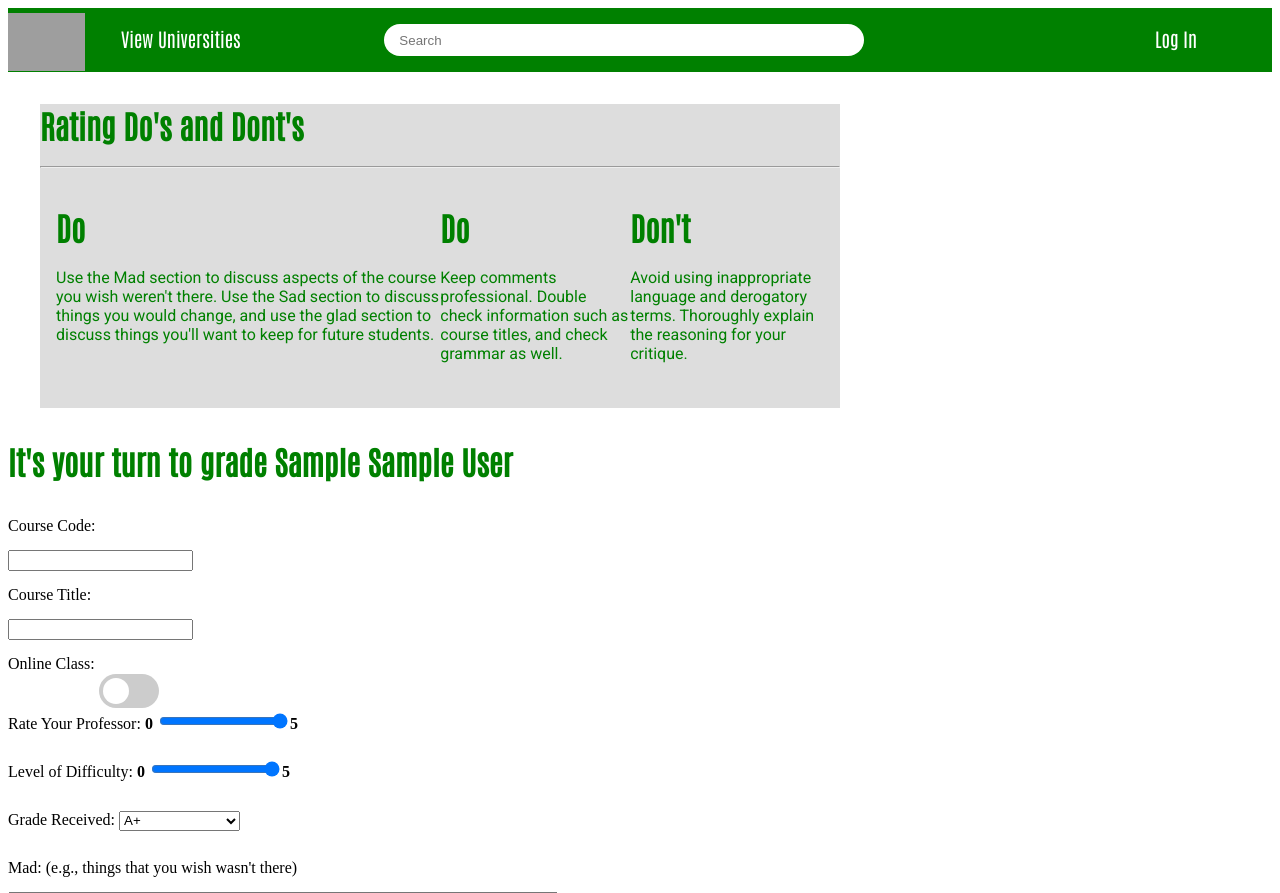
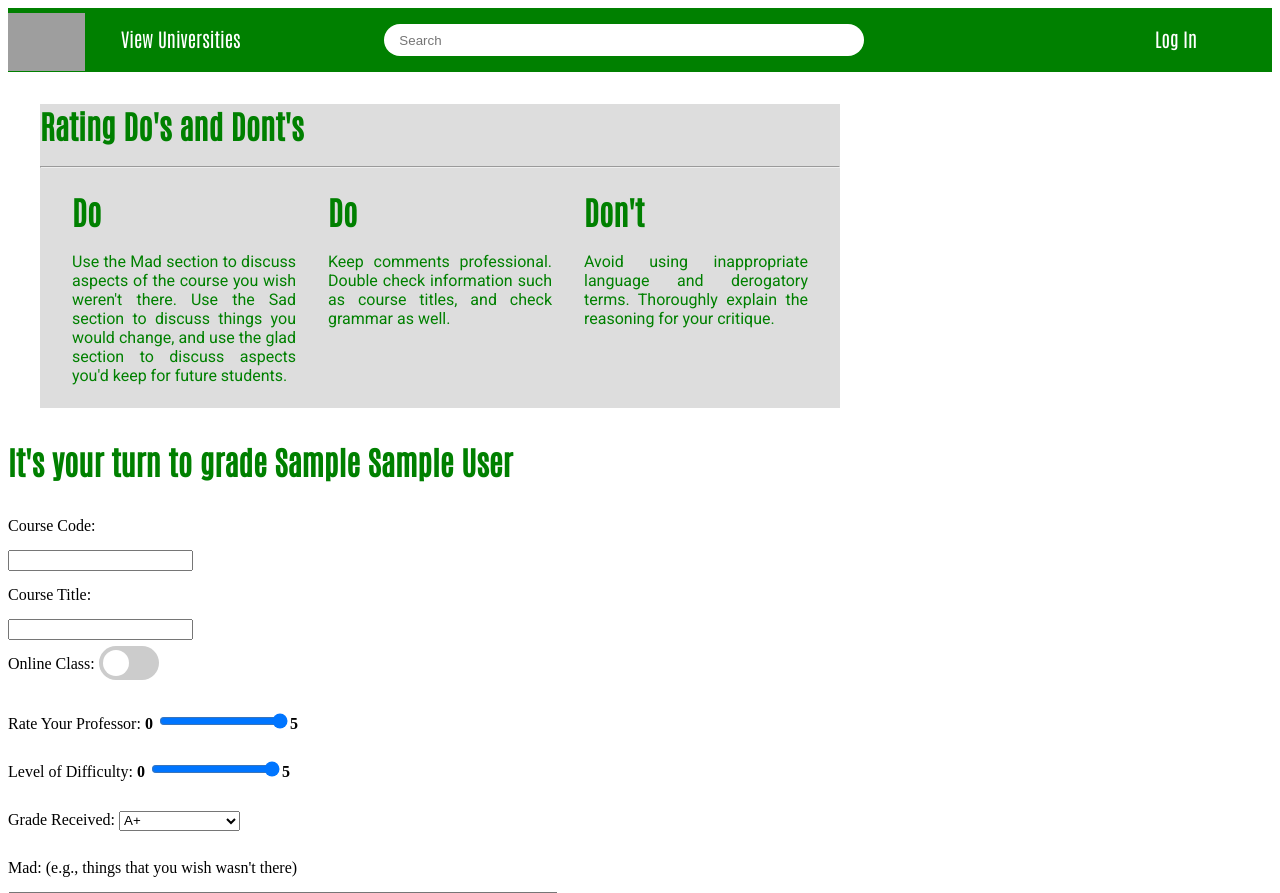
Before and after one commit to ishti-du/RateMyProfessorPlus, a Django app: page /new_review/1 in a window 1280 px wide. Shown: the top 893 px of the page. Run offline with Django 3.2, Linux system fonts and the light colour scheme; tables that the repository leaves empty hold one stand-in row (values such as "Sample post"); grey boxes are pictures that could not be loaded.

Commit message:
merge w main

```diff
--- a/rmp_bd_app/static/rmp_bd/style.css
+++ b/rmp_bd_app/static/rmp_bd/style.css
@@ -114,11 +114,14 @@
       #dododont{
         display: flex;
         justify-content : space-between;
-        margin: 1em;
+        margin-left: 2em;
+        margin-right: 2em;
       }
       #doy{
+        width: 14em;
         color: green;
-        justify-content: center;
+        text-align: justify;
+        text-justify: inter-word;
       }
       form{
         line-height: 3em;
@@ -132,7 +135,7 @@
         display: inline-block;
         width: 60px;
         height: 34px;
-        top: .5em;
+        bottom: 20px
       }
 
       /* Hide default HTML checkbox */
--- a/rmp_bd_app/templates/rmp_bd_app/professor_details.html
+++ b/rmp_bd_app/templates/rmp_bd_app/professor_details.html
@@ -23,7 +23,7 @@
     <a href=""><h1>{{professor.honorific}} {{professor.first_name}} {{professor.last_name}}</h1> </a>
     <a href=> {{ professor.current_university }}</a><br>
     <a href=>Department of {{ professor.department }}</a><br>
-    <a href = "{% url 'rmp_bd_app:new_feedback' professor.id %}" ><button>Rate Professor</button></a>
+    <a href = "{% url 'rmp_bd_app:new_review' professor.id %}" ><button>Rate Professor</button></a>
 </div>
 <div id="scores">
   <div id= "scoretitle">
--- a/rmp_bd_app/templates/rmp_bd_app/reviewform.html
+++ b/rmp_bd_app/templates/rmp_bd_app/reviewform.html
@@ -16,10 +16,10 @@
 
 <div id="dodonts">
   <h1>Rating Do's and Dont's</h1>
-  <hr>
+  <hr style = "margin: 0px">
   <div id="dododont">
     <div id="doy"><h1>Do</h1>
-      <p>Use the Mad section to discuss aspects of the course you wish weren't there. Use the Sad section to discuss things you would change, and use the glad section to discuss things you'll want to keep for future students. </p></div>
+      <p>Use the Mad section to discuss aspects of the course you wish weren't there. Use the Sad section to discuss things you would change, and use the glad section to discuss aspects you'd keep for future students. </p></div>
     <div id="doy"><h1>Do</h1>
       <p>Keep comments professional. Double check information such as course titles, and check grammar as well. </p>
     </div>
```
